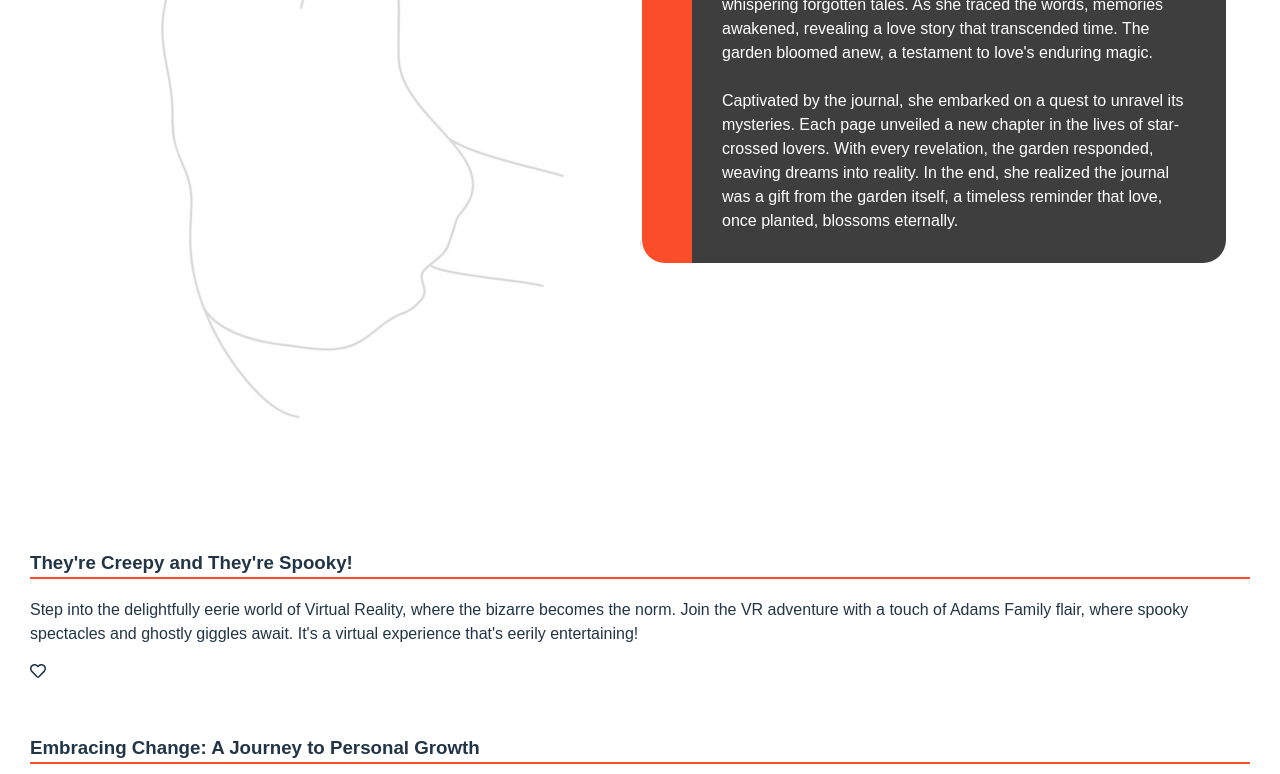
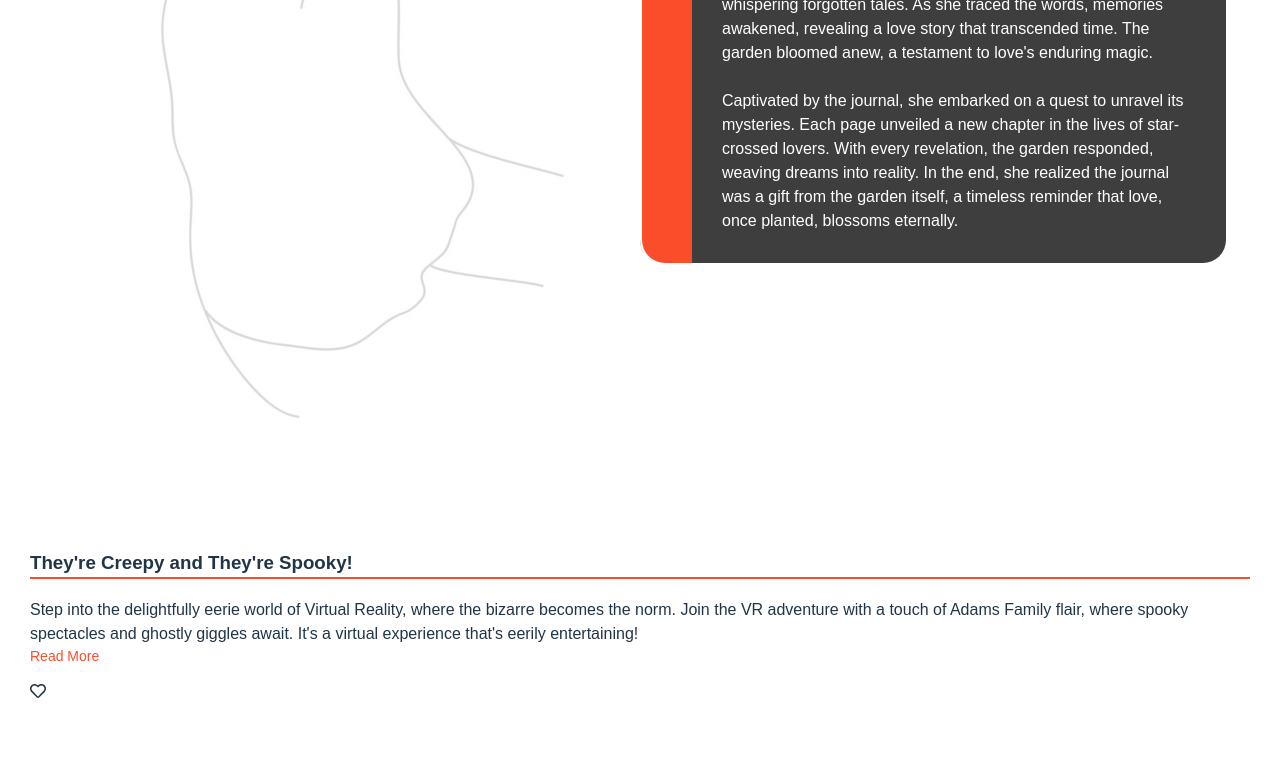
Before and after one commit to johnslw26/Reactplayground, a React (Vite) app in the folder playground/: page / in a window 1280 px wide. Shown: the part 2000-2774 px from the top of the page. Built offline with nearby package versions, Linux system fonts and the light colour scheme.

Commit message:
Fixed posts, added expandable text box. Read Me link, but it's still a bit buggy

```diff
--- a/playground/package.json
+++ b/playground/package.json
@@ -16,6 +16,7 @@
     "@fortawesome/free-solid-svg-icons": "^6.5.1",
     "@fortawesome/react-fontawesome": "^0.2.0",
     "babel-plugin-macros": "^3.1.0",
+    "immer": "^10.0.3",
     "react": "^18.2.0",
     "react-dom": "^18.2.0",
     "react-icons": "^4.12.0"
--- a/playground/src/App.css
+++ b/playground/src/App.css
@@ -453,6 +453,7 @@ h2 {
   border: none;
   margin-bottom: 15px;
   margin-top: 15px;
+  padding: 0px 15px;
 }
 
 .button:hover {
--- a/playground/src/App.tsx
+++ b/playground/src/App.tsx
@@ -7,6 +7,8 @@ import SimpleButton from "./components/SimpleButton";
 import { useState } from "react";
 import Accordion from "./components/Accordion";
 import Post from "./components/Post";
+import StateChangeComponent from "./components/StateChangeComponent";
+import ExpandableText from "./components/ExpandableText";
 
 function App() {
   const [isAlertActive, setAlertActivity] = useState(false);
@@ -116,10 +118,12 @@ function App() {
             heading="They're Creepy and They're Spooky!"
             isLikeButtonVisible={true}
           >
-            Step into the delightfully eerie world of Virtual Reality, where the
-            bizarre becomes the norm. Join the VR adventure with a touch of
-            Adams Family flair, where spooky spectacles and ghostly giggles
+            <ExpandableText>
+              Step into the delightfully eerie world of Virtual Reality, where
+              the bizarre becomes the norm. Join the VR adventure with a touch
+              of Adams Family flair, where spooky spectacles and ghostly giggles
               await. It's a virtual experience that's eerily entertaining!
+            </ExpandableText>
           </Post>
           <Post
             onLikeButtonClick={() => {
@@ -128,26 +132,27 @@ function App() {
             heading="Embracing Change: A Journey to Personal Growth"
             isLikeButtonVisible={true}
           >
+            <ExpandableText>
               Change is the only constant in life, and often, it is met with
               resistance. However, embracing change can be the key to unlocking
               personal growth and self-discovery. In a world that is constantly
-            evolving, those who adapt and embrace change are better equipped to
-            navigate the twists and turns that life throws their way.
+              evolving, those who adapt and embrace change are better equipped
+              to navigate the twists and turns that life throws their way.
               <br /> <br />
-            One of the first steps in embracing change is to cultivate a mindset
-            of openness and flexibility. Instead of fearing the unknown, view it
-            as an opportunity for learning and growth. Whether it's a career
-            change, a new relationship, or a shift in perspective, change can
-            offer valuable insights and experiences that contribute to personal
-            development.
+              One of the first steps in embracing change is to cultivate a
+              mindset of openness and flexibility. Instead of fearing the
+              unknown, view it as an opportunity for learning and growth.
+              Whether it's a career change, a new relationship, or a shift in
+              perspective, change can offer valuable insights and experiences
+              that contribute to personal development.
               <br /> <br />
-            It's essential to let go of the fear of failure and understand that
-            setbacks are an integral part of any journey towards
+              It's essential to let go of the fear of failure and understand
+              that setbacks are an integral part of any journey towards
               self-improvement. Each obstacle is a chance to learn, adapt, and
               emerge stronger. Rather than seeing challenges as roadblocks,
               consider them as stepping stones towards a better version of
-            yourself. Surrounding yourself with a supportive community can also
-            make the process of change more manageable. Seek out friends,
+              yourself. Surrounding yourself with a supportive community can
+              also make the process of change more manageable. Seek out friends,
               mentors, or like-minded individuals who can offer guidance,
               encouragement, and shared experiences. A strong support system can
               provide the emotional backing needed to navigate the uncertainties
@@ -155,10 +160,11 @@ function App() {
               just about adapting to external circumstances; it's a journey of
               self-discovery and personal growth. By cultivating a positive
               mindset, learning from setbacks, and fostering a supportive
-            community, one can embark on a transformative path towards becoming
-            the best version of themselves. So, let go of the fear, embrace
-            change, and watch as it becomes a catalyst for your personal
-            evolution.
+              community, one can embark on a transformative path towards
+              becoming the best version of themselves. So, let go of the fear,
+              embrace change, and watch as it becomes a catalyst for your
+              personal evolution.
+            </ExpandableText>
           </Post>
           <Post
             onLikeButtonClick={() => {
@@ -167,17 +173,18 @@ function App() {
             heading="Indulging the Senses: A Love Letter to Cookies"
             isLikeButtonVisible={true}
           >
-            In a world filled with the hustle and bustle of daily life, there's
-            something truly magical about the simple pleasure of a cookie.
-            Whether it's a gooey chocolate chip, a delicate sugar cookie, or a
-            classic oatmeal raisin, these delectable treats have a way of
-            brightening even the gloomiest of days.
+            <ExpandableText>
+              In a world filled with the hustle and bustle of daily life,
+              there's something truly magical about the simple pleasure of a
+              cookie. Whether it's a gooey chocolate chip, a delicate sugar
+              cookie, or a classic oatmeal raisin, these delectable treats have
+              a way of brightening even the gloomiest of days.
               <br /> <br />
               At first glance, a cookie may seem like a humble confection, but
               it's so much more than just flour, sugar, and butter. It's a tiny
               package of joy that engages all the senses. The tantalizing aroma
-            that wafts through the kitchen as cookies bake in the oven is enough
-            to transport anyone to a place of warmth and comfort.
+              that wafts through the kitchen as cookies bake in the oven is
+              enough to transport anyone to a place of warmth and comfort.
               <br /> <br />
               The beauty of cookies lies in their versatility. From the
               traditional family recipes passed down through generations to
@@ -186,18 +193,19 @@ function App() {
               culinary experimentation, allowing bakers to infuse their
               personality and creativity into every batch.
               <br /> <br />
-            Cookies are not just a treat for the taste buds; they're a nostalgic
-            journey down memory lane. The act of baking and sharing cookies has
-            a way of creating bonds and building connections. It's a gesture of
-            love that transcends cultural and generational boundaries, bringing
-            people together in the sweetest way possible.
+              Cookies are not just a treat for the taste buds; they're a
+              nostalgic journey down memory lane. The act of baking and sharing
+              cookies has a way of creating bonds and building connections. It's
+              a gesture of love that transcends cultural and generational
+              boundaries, bringing people together in the sweetest way possible.
               <br /> <br />
-            So, the next time you find yourself reaching for a cookie, savor the
-            moment. Let the flavors dance on your tongue, inhale the comforting
-            aroma, and appreciate the memories that these delightful treats
-            evoke. Because in the world of cookies, every bite is a small
-            celebration of life's simple pleasures.
+              So, the next time you find yourself reaching for a cookie, savor
+              the moment. Let the flavors dance on your tongue, inhale the
+              comforting aroma, and appreciate the memories that these
+              delightful treats evoke. Because in the world of cookies, every
+              bite is a small celebration of life's simple pleasures.
               <br /> <br />
+            </ExpandableText>
           </Post>
         </div>
         <div className="flex-item responsive-full-length">
@@ -220,6 +228,12 @@ function App() {
                 A: VR opens up a world of possibilities, from gaming adventures
                 to virtual tourism. Dive into new experiences, explore alternate
                 realities, and redefine your entertainment.
+              </li>
+              <li>
+                <StateChangeComponent />
+              </li>
+              <li>
+                <StateChangeComponent />
               </li>
             </ul>
           </Accordion>
--- /dev/null
+++ b/playground/src/components/ExpandableText.css
@@ -0,0 +1,19 @@
+.read-more {
+  color: #fc4d2a;
+  font-size: 14px;
+  text-decoration: none;
+  display: block;
+  padding: 0px 0px;
+}
+
+.read-more:hover {
+  text-decoration: underline;
+  cursor: pointer;
+}
+
+.limitTextLength {
+  display: -webkit-box;
+  -webkit-box-orient: vertical;
+  -webkit-line-clamp: 2;
+  overflow: hidden;
+}
--- /dev/null
+++ b/playground/src/components/ExpandableText.tsx
@@ -0,0 +1,30 @@
+import { ReactNode, useState } from "react";
+import "./ExpandableText.css";
+
+interface ExpandableText {
+  children: ReactNode;
+}
+function ExpandableText({ children }: ExpandableText) {
+  const [isFullTextShown, setFullTextShown] = useState(false);
+  return (
+    <>
+      <div className={!isFullTextShown ? "limitTextLength" : ""}>
+        {children}
+      </div>
+      {!isFullTextShown && children ? (
+        <a
+          className="read-more"
+          onClick={() => {
+            setFullTextShown(true);
+          }}
+        >
+          Read More
+        </a>
+      ) : (
+        ""
+      )}
+    </>
+  );
+}
+
+export default ExpandableText;
--- a/playground/src/components/Post.css
+++ b/playground/src/components/Post.css
@@ -8,9 +8,8 @@
 .post h3 {
   border-bottom: 2px solid #fc4d2a;
 }
-ttom .post-status-Bar {
-  position: absolute;
-  bottom: 0;
+.post-status-Bar {
+  padding: 15px 0;
 }
 
 .post ul li {
--- a/playground/src/components/Post.tsx
+++ b/playground/src/components/Post.tsx
@@ -18,7 +18,7 @@ function Post({
   return (
     <div className="post">
       <h3>{heading}</h3>
-      <p>{children}</p>
+      <div>{children}</div>
       <div className="post-status-Bar">
         <ul>
           {isLikeButtonVisible && (
--- /dev/null
+++ b/playground/src/components/StateChangeComponent.tsx
@@ -0,0 +1,57 @@
+import { useState } from "react";
+import SimpleButton from "./SimpleButton";
+import { produce } from "immer";
+
+function StateChangeComponent() {
+  const [game, setGame] = useState({
+    id: 1,
+    player: {
+      name: "John",
+    },
+  });
+  const [pizza, setPizza] = useState({
+    name: "Pepperoni",
+    toppings: ["Mushroom"],
+  });
+
+  return (
+    <>
+      <h3>
+        {game.player.name}
+        <br />
+        <br />
+        {pizza.name}
+        <br />
+      </h3>
+      <ul>
+        {pizza.toppings.map((topping) => (
+          <li key={pizza.name}>{topping}</li>
+        ))}
+      </ul>
+      <SimpleButton
+        onClick={() => {
+          setGame({
+            ...game,
+            player: {
+              ...game.player,
+              name: "Bob",
+            },
+          });
+          /*  setPizza(
+            produce((draft) => {
+              draft.toppings.push("Sausage", "Jalapenos", "Pepperocini");
+            })
+          );*/
+          setPizza({
+            ...pizza,
+            toppings: ["Sausage", "Jalapenos", "Pepperocini"],
+          });
+        }}
+      >
+        Change The Name and Pizza Order
+      </SimpleButton>
+    </>
+  );
+}
+
+export default StateChangeComponent;
```
Also changed, not shown: playground/src/components/Accordion.tsx (+10 -9 lines), 1 other file (tests, documents, lock files or other folders). Lines whose indentation alone changed are shown as unchanged.
